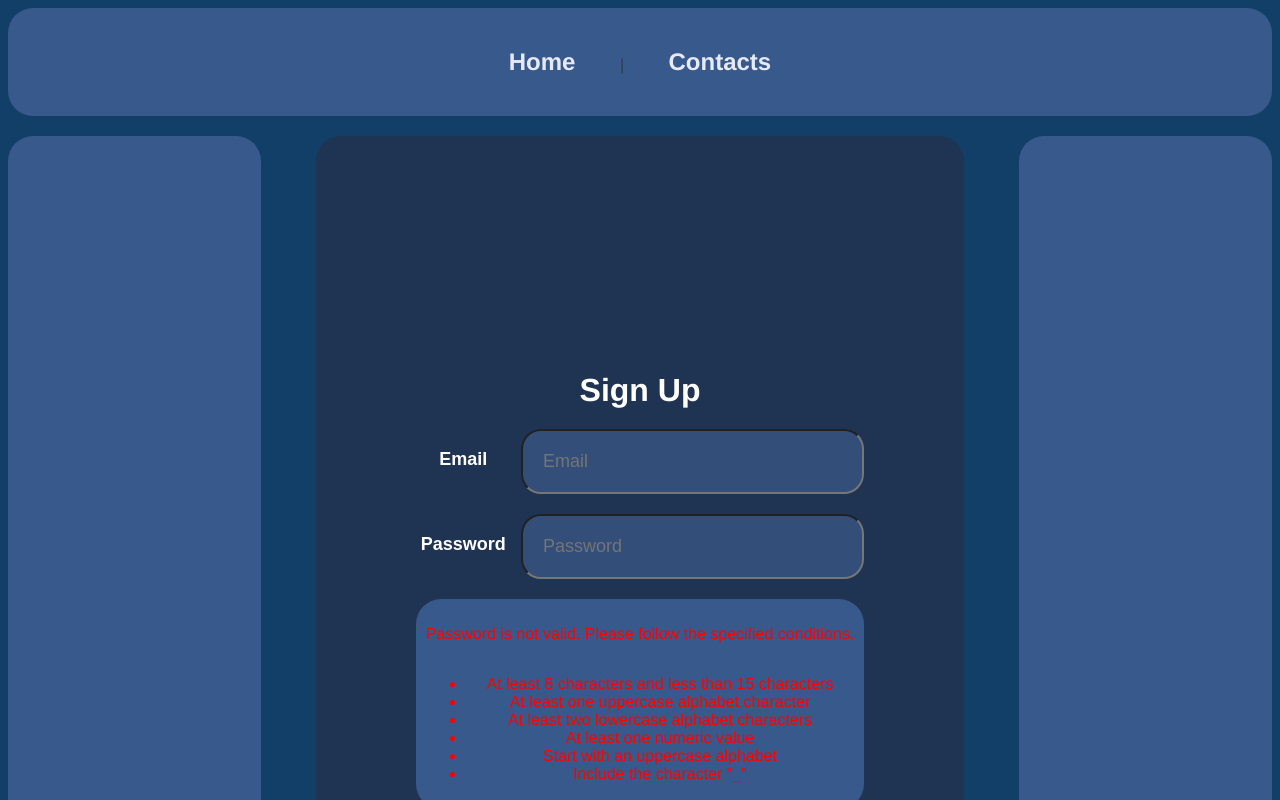
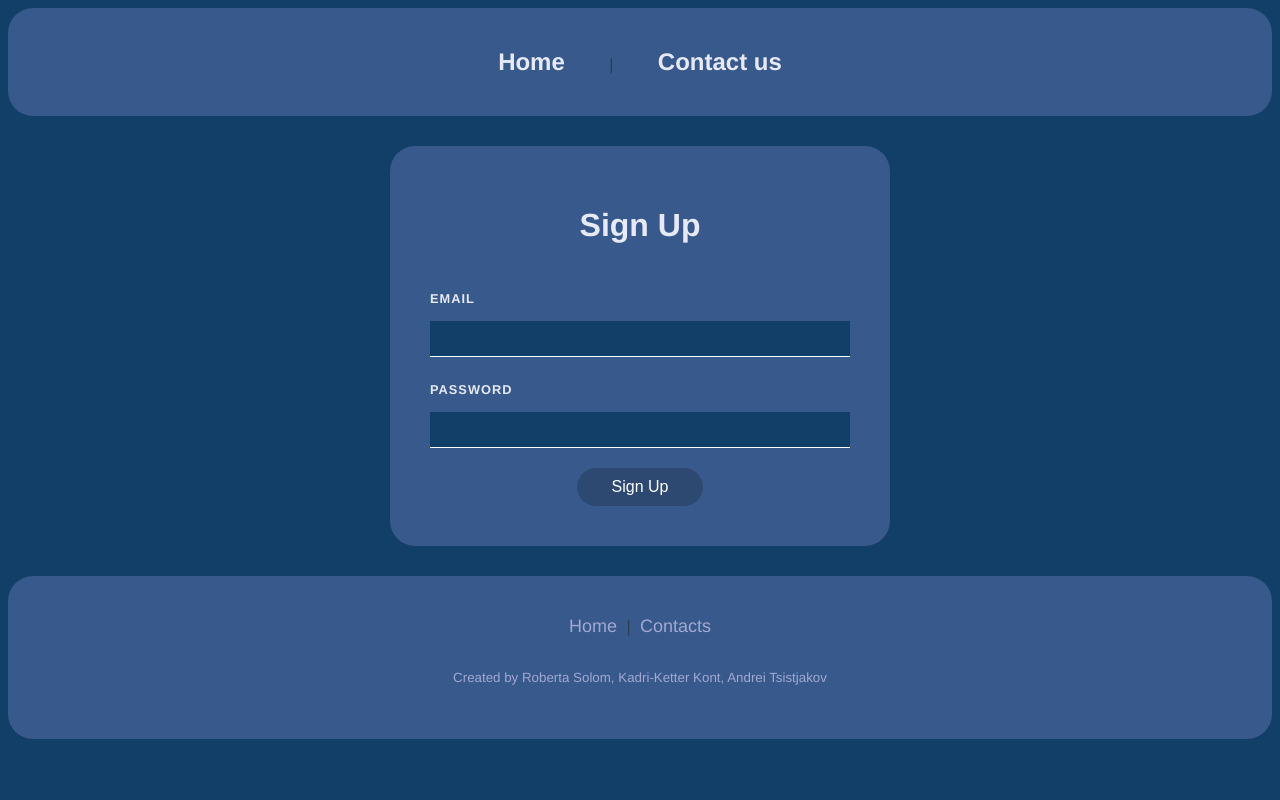
Before and after one commit to kkkont/WAD-HW3, a Vue app in the folder frontend/: page /#/signup in a window 1280 px wide. Shown: the top 800 px of the page. Built offline with nearby package versions, Linux system fonts and the light colour scheme.

Commit message:
Finished log in, sign up and contact us page

```diff
--- a/frontend/src/App.vue
+++ b/frontend/src/App.vue
@@ -1,7 +1,7 @@
 <template>
   <nav class = "navbar">
     <router-link to="/">Home</router-link> |
-    <router-link to="/contacts">Contacts</router-link>
+    <router-link to="/contacts">Contact us</router-link>
   </nav>
   <router-view/>
   <footer>
--- a/frontend/src/views/ContactsView.vue
+++ b/frontend/src/views/ContactsView.vue
@@ -1,6 +1,10 @@
 <template>
     <div class="about">
-      <h1>This is an about page</h1>
+      <h1>Contact us</h1>
+      <h3>This App was created by Kadri-Ketter Kont, Roberta Solom and Andrei Tsitsjakov</h3>
+      <br>
+      <h3>Email: fakeemail@gmail.com</h3>
+      <h3>Phone: +372 1234 5678</h3>
     </div>
   </template>
 
@@ -9,3 +13,19 @@
     name: "ContactsView",
   }
   </script>
+  <style>
+  .about{
+    max-width: 420px;
+    margin: 30px auto;
+    height:400px;
+    background-color:  #38598b;
+    text-align: left;
+    padding: 40px;
+    border-radius: 25px;
+  }
+  h3{
+    background-color:  #38598b;
+    text-align:center;
+    color:#e7eaf6;
+  }
+</style>
--- a/frontend/src/views/LogInView.vue
+++ b/frontend/src/views/LogInView.vue
@@ -30,6 +30,7 @@
           email: this.email,
           password: this.password
         };
+
         // using Fetch - post method - send an HTTP post request to the specified URI with the defined body
         fetch("http://localhost:3000/auth/login", {
           method: "POST",
@@ -102,6 +103,7 @@
   }
 
 
+
 button:hover {
 
   background-color: #113f67;
--- a/frontend/src/views/MainView.vue
+++ b/frontend/src/views/MainView.vue
@@ -8,6 +8,8 @@
         <div class= "sidebar2"></div>
     </div>
     <button class="resetlikes" @click="removeLikes(post)"><p>Reset likes</p> </button>
+    <button class="resetlikes" @click="removeLikes(post)"><p>Add posts</p> </button>
+    <button class="resetlikes" @click="removeLikes(post)"><p>Delete all</p> </button>
    </template>
 
    <script>
@@ -44,9 +46,9 @@
     },
    }
 
-   </script>
+</script>
 
-   <style>
+<style>
    .div{
     display:flex
    }
@@ -73,9 +75,8 @@
   background-color:#113f67;
   border-radius: 8px;
   font-size: 14px;
-  line-height: 10px;
   text-align: center;
-    margin-bottom:10px;
+  margin:10px;
 }
 
 .logout{
@@ -91,4 +92,4 @@
 }
 
 
-   </style>
+</style>
--- a/frontend/src/views/SignupView.vue
+++ b/frontend/src/views/SignupView.vue
@@ -1,38 +1,14 @@
 <template>
-  <div class="div">
-        <div class= "sidebar1"></div>
-        <div class="signup">
-          <div id="signup-page">
-        <div class="form-container">
-            <h1>Sign Up</h1>
-      <form @submit.prevent="signUp" class="signup-form">
-        <div class="form-group">
-          <label for="email">Email</label>
-          <input type="email" name="email" v-model="email" placeholder="Email" required>
-        </div>
-        <div class="form-group">
-          <label for="password">Password</label>
-          <input type="password" name="password" v-model="password" placeholder="Password" required>
-        </div>
-        <div v-if="!isPasswordValid" class="password-error">
-          <p>Password is not valid. Please follow the specified conditions.</p>
-          <ul>
-            <li>At least 8 characters and less than 15 characters</li>
-            <li>At least one uppercase alphabet character</li>
-            <li>At least two lowercase alphabet characters</li>
-            <li>At least one numeric value</li>
-            <li>Start with an uppercase alphabet</li>
-            <li>Include the character "_"</li>
-          </ul>
-        </div>
-
-        <button @click="SignUp" type="submit" class="signup-button">Sign Up</button>
-      </form>
+  <div class="form">
+      <h1>Sign Up</h1>
+      <label for="email">Email</label>
+      <input type="email" name="email"  required v-model="email">
+      <label for="password">Password</label>
+      <input type="password" name="password" required v-model="password">
+      <div class="container">
+        <button @click="SignUp()" type="submit" class="center">Sign Up</button>
+      </div>
     </div>
-    </div>
-        </div>
-        <div class= "sidebar2"></div>
-  </div>
 </template>
 
 <script>
@@ -45,9 +21,7 @@ data: function() {
   }
   },
   methods: {
-
-
-SignUp() {
+      SignUp() {
       var data = {
         email: this.email,
         password: this.password
@@ -72,110 +46,46 @@ SignUp() {
         console.log("error");
       });
     },
-  },
-  validatePassword() {
-        const regex = /^(?=.*[A-Z])(?=.*[a-z].*[a-z])(?=.*\d)(?=.*_)[A-Z].{7,14}$/;
-        return regex.test(this.password);
-      }
-  }
+  }};
 </script>
 
 <style>
-.div {
-  display: flex;
-}
+  .form {
+    max-width: 420px;
+    margin: 30px auto;
+    background-color:  #38598b;
+    text-align: left;
+    padding: 40px;
+    border-radius: 25px;
+  }
+  h1{
+    background-color:  #38598b;
+    text-align: center;
+    color:#e7eaf6;
+  }
+  label {
+    color:#e7eaf6;
+    background-color:  #38598b;
+    display: inline-block;
+    margin: 25px 0 15px;
+    font-size: 0.8em;
+    text-transform: uppercase;
+    letter-spacing: 1px;
+    font-weight: bold;
+  }
+  input {
+    display: block;
+    padding: 10px 6px;
+    width: 100%;
+    box-sizing: border-box;
+    border: none;
+    border-bottom: 1px solid white;
+    color:#e7eaf6;
 
-.signup{
-    width:60%;
-   }
-.sidebar1{
-    margin:20px 0px 20px 0px;
-    width:20%;
-    background-color: #38598b;
-    border-radius: 25px;
-}
-.sidebar2{
-    margin:20px 0px 20px 0px;
-    width:20%;
-    background-color: #38598b;
-    border-radius: 25px;
-}
-
-h2 {
-  color: #38598b;
-  font-size: 24px;
-  margin-bottom: 20px;
-}
-
-#signup-page{
-    display:flex;
-    margin:20px;
   }
 
-.form-container {
-  display:flex;
-  flex-direction: column;
-  margin:0px auto 0px auto;
-  padding: 215px 100px;
-  background-color: #1f3453;
-  border-radius: 25px;
-}
-
-h1 {
-    color: #fff;
-    margin-bottom: 20px;
-    background-color: #1f3453;
-}
-input{
-  color: #fff;
-}
-.signup-form {
-    background-color: #1f3453;
-  }
-
-  .form-group {
-    display: flex;
-    justify-content: space-between;
-    align-items: center;
-    background-color: #1f3453;
-    margin-bottom: 20px;
-  }
-
-  label {
-    font-size: 18px;
-    font-family: 'Arial', sans-serif;
-    font-weight: bold;
-    margin-right: 10px;
-    display: block;
-    margin-bottom: 5px;
-    color: #fff;
-    background-color: #1f3453;
-    width: 100px;
-}
-
-  input {
-    width: 70%;
-    padding: 20px;
-    font-size: 18px;
-    background-color: #324e79;
-    border-radius: 20px;
-  }
-
-  .password-error {
-    display:flex;
-    flex-direction: column;
-    background-color: #38598b;
-    padding:10px;
-    border-radius:25px;
-    margin-bottom:10px;
-    color: red;
-  }
-  ul,li,p{
-    background-color:  #38598b;
-  }
-
-  .signup-button {
-    background-color: #38598b;
+ .center {
+    background-color: #2d4972;
     color: #fff;
     padding: 20px 30px;
     border: none;
@@ -185,13 +95,21 @@ input{
   }
 
 
-  .signup-button:hover {
-    background-color: #113f67;
+
+.center:hover {
+  background-color: #113f67;
   }
 
-
-@media screen and (max-width: 800px){
-    .sidebar1, .sidebar2{width:0px;}
-    .signup{ width:100%}
-}
+  .center {
+    margin: auto;
+    border: 0;
+    padding: 10px 20px;
+    margin-top: 20px;
+    width: 30%;
+  }
+  .container {
+    background-color:  #38598b;
+    display: flex;
+    justify-content: center;
+  }
 </style>
```
Also changed, not shown: 1 other file (tests, documents, lock files or other folders).
